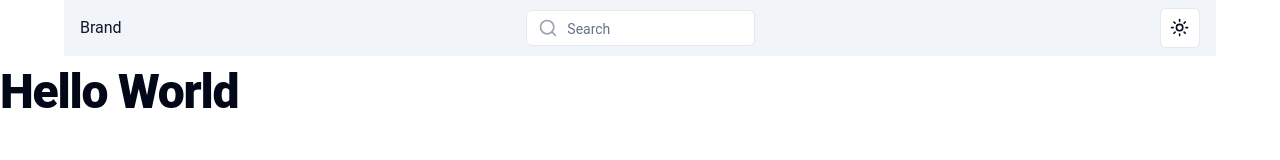
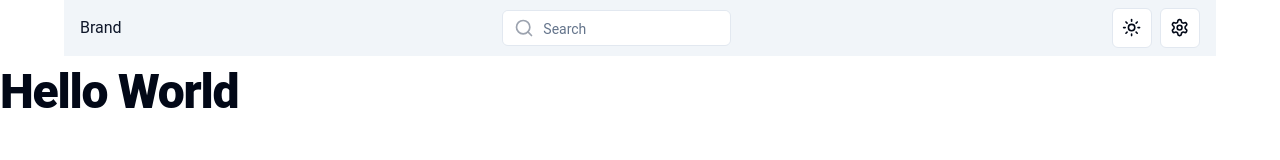
Before and after one commit to winson0123/RECON, a Next.js app in the folder recon/: page / in a window 1280 px wide. Shown: the top 160 px of the page. Built offline with nearby package versions, Linux system fonts and the light colour scheme.

Commit message:
feat: settings button

```diff
--- a/recon/package.json
+++ b/recon/package.json
@@ -17,10 +17,10 @@
     "class-variance-authority": "^0.7.0",
     "clsx": "^2.1.1",
     "lucide-react": "^0.452.0",
-    "next": "14.2.15",
+    "next": "^14.2.15",
     "next-themes": "^0.3.0",
-    "react": "^18",
-    "react-dom": "^18",
+    "react": "^18.3.1",
+    "react-dom": "^18.3.1",
     "tailwind-merge": "^2.5.3",
     "tailwindcss-animate": "^1.0.7"
   },
--- a/recon/src/components/navbar/navbar.tsx
+++ b/recon/src/components/navbar/navbar.tsx
@@ -1,5 +1,6 @@
 import SearchBar from "./search-bar"
 import ModeToggle from "./mode-toggle"
+import SettingsButton from "./settings-button"
 
 export default function NavBar() {
   return (
@@ -11,6 +12,9 @@
       <div className="justify-content-end">
         <ModeToggle />
       </div>
+      <div className="pl-2 justify-content-end">
+        <SettingsButton />
+      </div>
     </nav>
   )
 }
--- /dev/null
+++ b/recon/src/components/navbar/settings-button.tsx
@@ -0,0 +1,29 @@
+"use client";
+
+import * as React from "react";
+import { SettingsIcon } from "lucide-react";
+import { Button } from "@/components/ui/button";
+import {
+  DropdownMenu,
+  DropdownMenuContent,
+  DropdownMenuItem,
+  DropdownMenuTrigger,
+} from "@/components/ui/dropdown-menu";
+
+export default function SettingsButton() {
+  return (
+    <DropdownMenu>
+      <DropdownMenuTrigger asChild>
+        <Button variant="outline" size="icon">
+          <SettingsIcon className="h-[1.2rem] w-[1.2rem]" />
+          <span className="sr-only">Settings</span>
+        </Button>
+      </DropdownMenuTrigger>
+      <DropdownMenuContent align="end">
+        <DropdownMenuItem>Add Data</DropdownMenuItem>
+        <DropdownMenuItem>Manage Data</DropdownMenuItem>
+        <DropdownMenuItem>Profile</DropdownMenuItem>
+      </DropdownMenuContent>
+    </DropdownMenu>
+  );
+}
```
Also changed, not shown: 1 other file (tests, documents, lock files or other folders).
